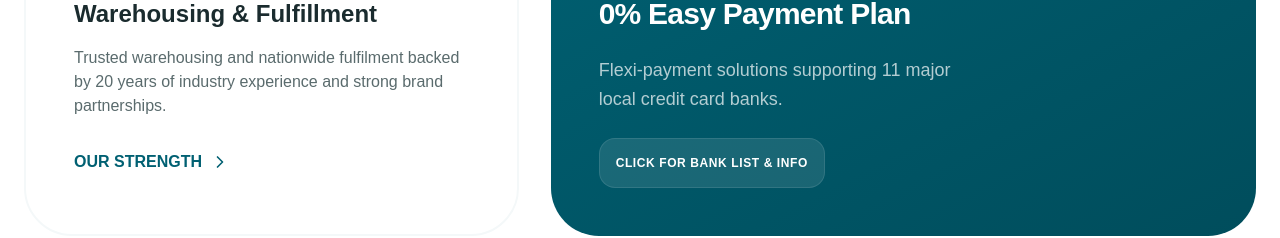
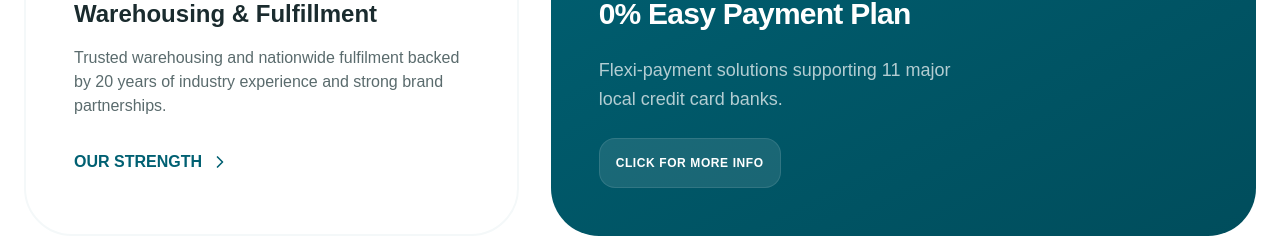
Before and after one commit to jasonkc0921/dcr, a Next.js app: page / in a window 1280 px wide. Shown: the part 1400-1638 px from the top of the page. Built offline with nearby package versions, Linux system fonts and the light colour scheme.

Commit message:
update 0% plan

```diff
--- a/src/components/LandingPage.jsx
+++ b/src/components/LandingPage.jsx
@@ -80,7 +80,7 @@ const LandingPage = () => {
         { icon: <BadgeCheck className="w-5 h-5" />, title: "Competitive Fees", desc: "Transaction fees vary by bank and tenure—affordable and transparent." },
         { icon: <Zap className="w-5 h-5" />, title: "Fast Activation", desc: "Go live in 7-10 working days (subject to approval)—start selling sooner." }
       ],
-      buttons: [{ label: "Enquire About EPP", primary: true }]
+      buttons: [{ label: "Start Selling on DreamShop", primary: true }]
     }
   };
 
--- a/src/components/Services.jsx
+++ b/src/components/Services.jsx
@@ -71,7 +71,7 @@ const Services = ({ fadeInUp, staggerContainer, onServiceClick }) => {
             <h3 className="text-3xl font-black mb-6 tracking-tight">0% Easy Payment Plan</h3>
             <p className="text-white/70 text-lg leading-relaxed max-w-sm mb-6">Flexi-payment solutions supporting 11 major local credit card banks.</p>
             <div className="bg-white/10 p-4 rounded-2xl border border-white/10 inline-block font-bold uppercase text-xs tracking-wider">
-              Click for bank list & info
+              Click for more info
             </div>
           </motion.div>
         </motion.div>
```
